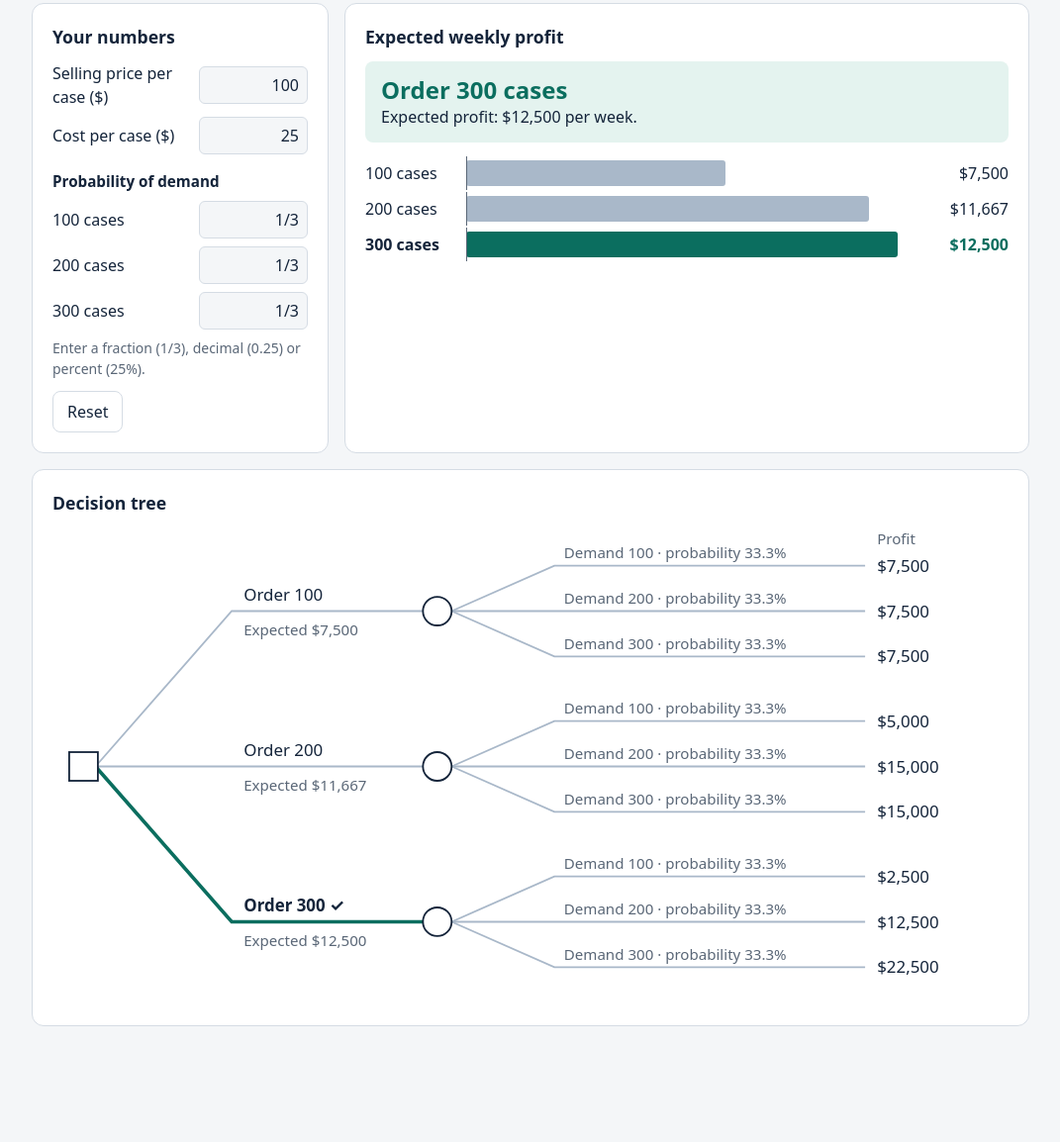
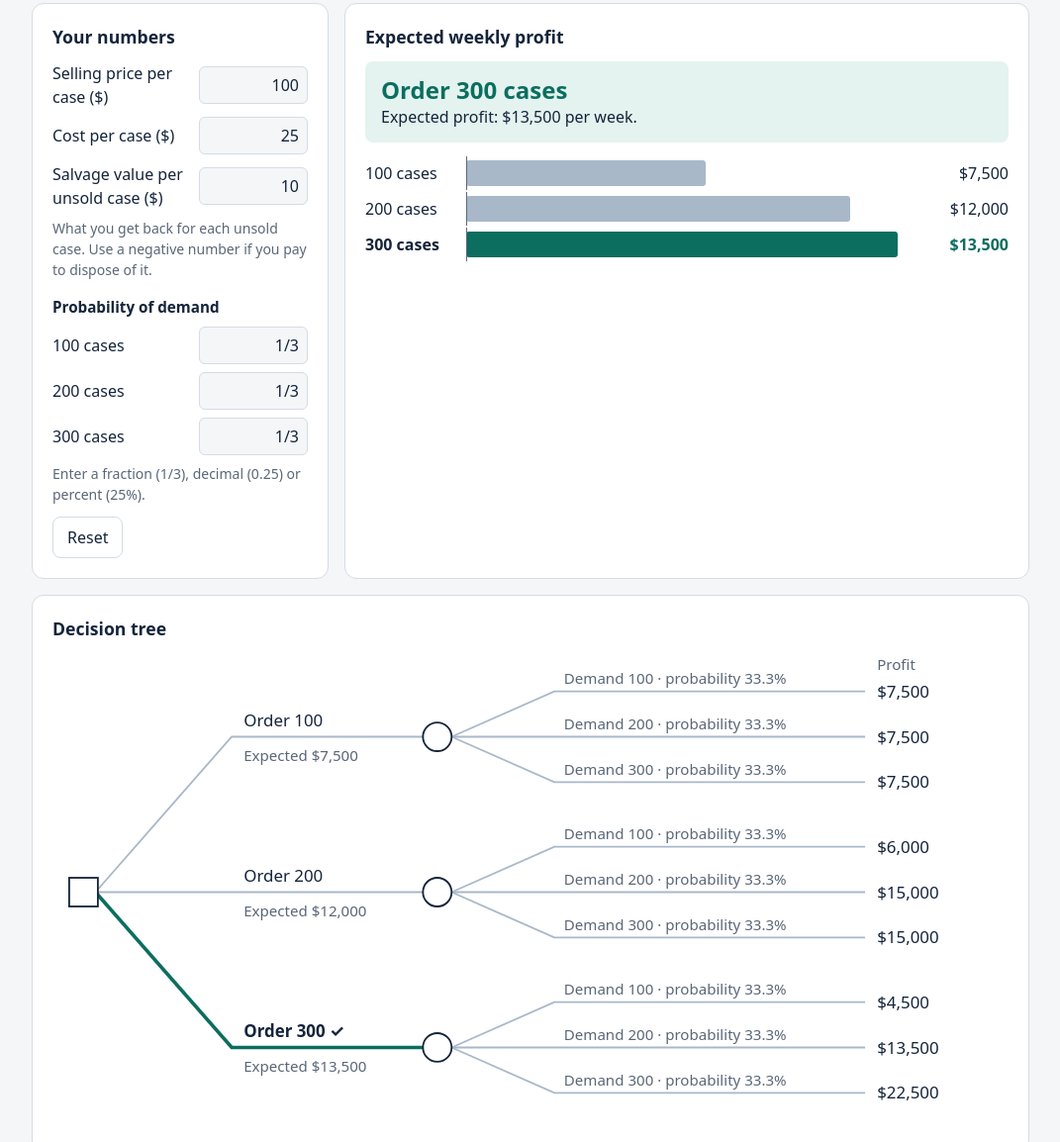
Before and after one commit to evgenykagan/fun_with_colors, a plain HTML site: page index.html in a window 1280 px wide. Shown: the part 96-1250 px from the top of the page at 99% size, without its empty margins (104-1175 px from the left). Before the commit the page ends 1181 px from the top, so only its background shows below. Drawn offline with Linux system fonts and the light colour scheme.

Commit message:
Added version with salvage costs

```diff
--- a/index.html
+++ b/index.html
@@ -63,6 +63,8 @@ dialog p{margin-bottom:12px}
     <h2>Your numbers</h2>
     <div class="field"><label for="price">Selling price per case ($)</label><input id="price" inputmode="decimal" autocomplete="off"></div>
     <div class="field"><label for="cost">Cost per case ($)</label><input id="cost" inputmode="decimal" autocomplete="off"></div>
+    <div class="field"><label for="salvage">Salvage value per unsold case ($)</label><input id="salvage" autocomplete="off" aria-describedby="salvhint"></div>
+    <p class="small mute" id="salvhint">What you get back for each unsold case. Use a negative number if you pay to dispose of it.</p>
     <h3>Probability of demand</h3>
     <div class="field"><label for="p0">100 cases</label><input id="p0" autocomplete="off"></div>
     <div class="field"><label for="p1">200 cases</label><input id="p1" autocomplete="off"></div>
@@ -92,8 +94,8 @@ dialog p{margin-bottom:12px}
   <h2 id="dlgh">How it works</h2>
   <ol>
     <li>You choose to order 100, 200 or 300 cases before knowing demand.</li>
-    <li>Demand then turns out to be 100, 200 or 300 cases. You sell the smaller of what you ordered and what customers want. Unsold cases are lost, and unmet demand earns nothing.</li>
-    <li>For each combination:<br><b>profit = price × cases sold − cost × cases ordered</b></li>
+    <li>Demand then turns out to be 100, 200 or 300 cases. You sell the smaller of what you ordered and what customers want. Each unsold case returns its salvage value (a negative value is a disposal cost). Unmet demand earns nothing.</li>
+    <li>For each combination:<br><b>profit = price × cases sold + salvage value × cases unsold − cost × cases ordered</b></li>
     <li>For each order quantity, the three profits are weighted by their probabilities and added. That is the expected profit.</li>
     <li>The app recommends the order with the highest expected profit.</li>
   </ol>
@@ -104,15 +106,19 @@ dialog p{margin-bottom:12px}
 
 <script>
 const Q=[100,200,300], D=[100,200,300];
-const DEF={price:'100',cost:'25',p0:'1/3',p1:'1/3',p2:'1/3'};
+const DEF={price:'100',cost:'25',salvage:'10',p0:'1/3',p1:'1/3',p2:'1/3'};
 const $=id=>document.getElementById(id);
 const money=x=>{const r=Math.round(x)||0;return (r<0?'−':'')+'$'+Math.abs(r).toLocaleString('en-US')};
-const unit=x=>'$'+x.toLocaleString('en-US',{maximumFractionDigits:2});
+const unit=x=>(x<0?'−':'')+'$'+Math.abs(x).toLocaleString('en-US',{maximumFractionDigits:2});
 const pct=x=>(100*x).toFixed(1).replace(/\.0$/,'')+'%';
 const NUM='(?:\\d+\\.?\\d*|\\.\\d+)';
 function parseMoney(s){
   s=s.trim().replace(/^\$/,'').replace(/,/g,'');
   return new RegExp('^'+NUM+'$').test(s)?Number(s):NaN;
+}
+function parseSigned(s){
+  s=s.trim();
+  return /^[-−]/.test(s)?-parseMoney(s.slice(1)):parseMoney(s);
 }
 function parseProb(s){
   s=s.trim();
@@ -121,19 +127,19 @@ function parseProb(s){
   const v=Number(m[1])/(m[2]?100:m[3]!==undefined?Number(m[3]):1);
   return Number.isFinite(v)?v:NaN;
 }
-const profit=(q,d,price,cost)=>price*Math.min(q,d)-cost*q;
+const profit=(q,d,price,cost,salvage)=>price*Math.min(q,d)+salvage*Math.max(q-d,0)-cost*q;
 
 function update(){
-  const price=parseMoney($('price').value), cost=parseMoney($('cost').value);
+  const price=parseMoney($('price').value), cost=parseMoney($('cost').value), salvage=parseSigned($('salvage').value);
   const p=[0,1,2].map(i=>parseProb($('p'+i).value));
   const sum=p[0]+p[1]+p[2];
-  const badMoney=[price,cost].some(x=>!Number.isFinite(x));
+  const badMoney=[price,cost,salvage].some(x=>!Number.isFinite(x));
   const badP=p.some(x=>!(x>=0&&x<=1));
   const badSum=!badP&&Math.abs(sum-1)>1e-6;
-  [['price',!Number.isFinite(price)],['cost',!Number.isFinite(cost)],...p.map((x,i)=>['p'+i,!(x>=0&&x<=1)||badSum])]
+  [['price',!Number.isFinite(price)],['cost',!Number.isFinite(cost)],['salvage',!Number.isFinite(salvage)],...p.map((x,i)=>['p'+i,!(x>=0&&x<=1)||badSum])]
     .forEach(([id,bad])=>$(id).setAttribute('aria-invalid',bad));
   $('scale').hidden=!(badSum&&sum>0);
-  $('error').textContent=badMoney?'Price and cost must be numbers of 0 or more.'
+  $('error').textContent=badMoney?'Price and cost must be numbers of 0 or more, and salvage value must be a number.'
     :badP?'Each probability must be between 0 and 1.'
     :badSum?'Probabilities must total 1. They now total '+Number(sum.toFixed(6))+'.':'';
   const ok=!(badMoney||badP||badSum);
@@ -141,7 +147,7 @@ function update(){
   if(!ok){$('answer').textContent='Fix the highlighted inputs to see a recommendation.';return}
 
   const res=Q.map(q=>{
-    const pay=D.map(d=>profit(q,d,price,cost));
+    const pay=D.map(d=>profit(q,d,price,cost,salvage));
     return {q,pay,ev:pay.reduce((a,x,i)=>a+x*p[i],0)};
   });
   const max=Math.max(...res.map(r=>r.ev));
@@ -162,7 +168,7 @@ function update(){
 
   const e=res[2];
   $('example').innerHTML='<p><b>Example with your numbers: order 300 cases</b></p><p class="ex">'
-    +D.map((d,i)=>'Demand '+d+': '+unit(price)+' × '+Math.min(300,d)+' − '+unit(cost)+' × 300 = '+money(e.pay[i])+' (probability '+pct(p[i])+')').join('<br>')
+    +D.map((d,i)=>'Demand '+d+': '+unit(price)+' × '+Math.min(300,d)+' + '+unit(salvage)+' × '+Math.max(300-d,0)+' − '+unit(cost)+' × 300 = '+money(e.pay[i])+' (probability '+pct(p[i])+')').join('<br>')
     +'<br><b>Expected profit = '+money(e.ev)+'</b></p>';
 }
 
```
